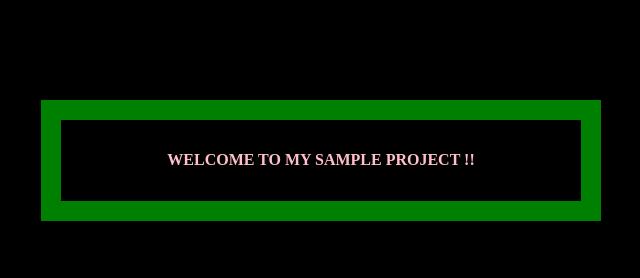
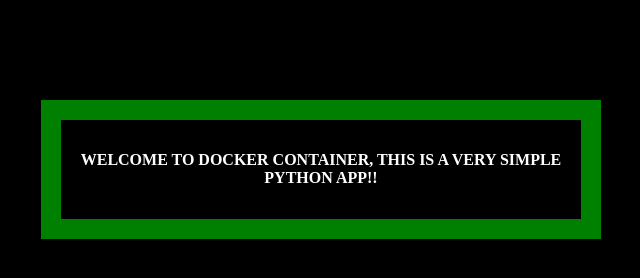
Before and after one commit to Kani1997/FinalProject, a plain HTML site: page index.html in a window 1280 px wide. Shown: the whole page, without its empty margins (319-959 px from the left). Drawn offline with Linux system fonts and the light colour scheme.

Commit message:
Update index.html

```diff
--- a/index.html
+++ b/index.html
@@ -3,7 +3,7 @@
     <style type="text/css">
       body {
         background: black;
-        color: pink;
+        color: white;
       }
       div.container {
         max-width: 500px;
@@ -19,7 +19,7 @@
   </head>
   <body>
     <div class="container">
-      <h4>Welcome to my Sample Project !!</h4>
+      <h4>Welcome to Docker Container, This is a very simple Python App!!</h4>
     </div>
   </body>
 </html>
```
